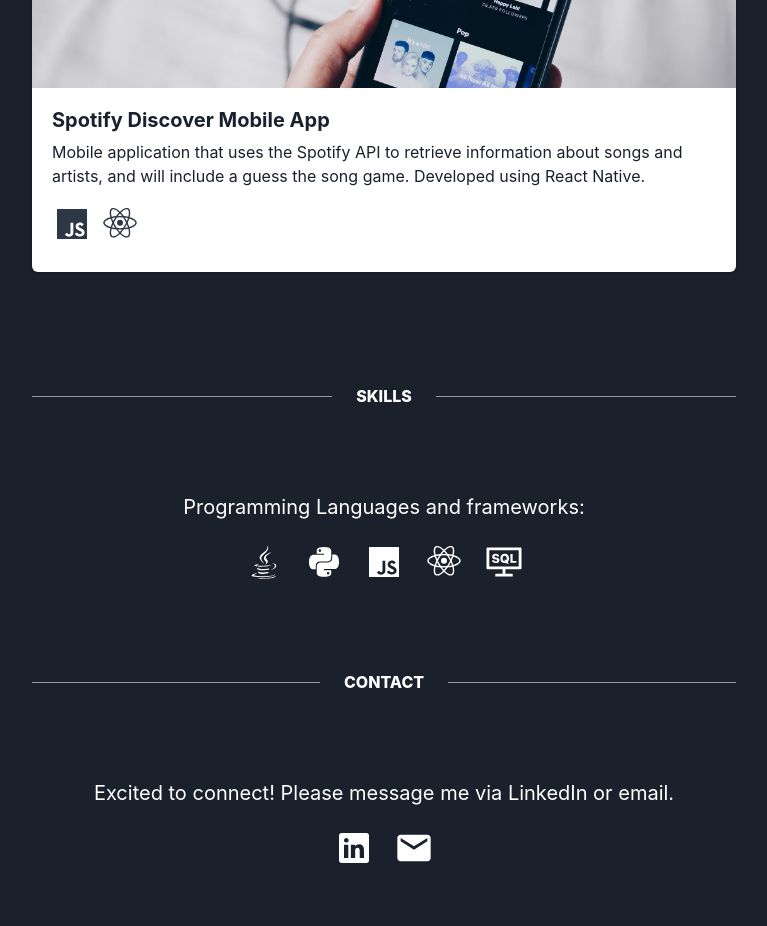
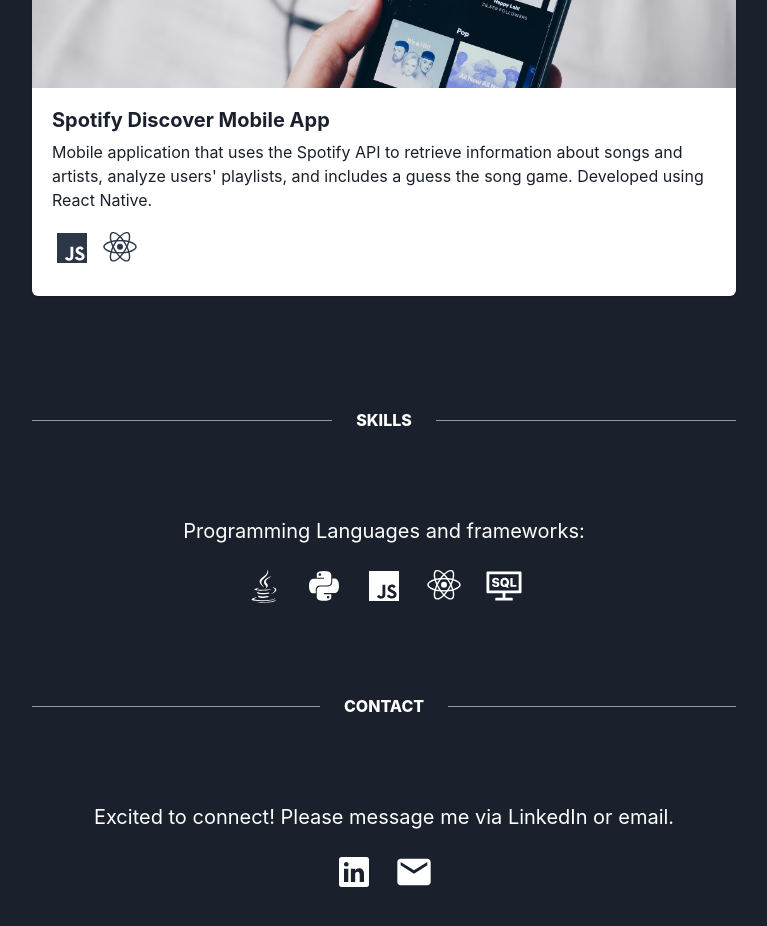
Before and after one commit to eden-chung/Portfolio, a React (Create React App) app: page /#/ in a window 1280 px wide. Shown: the part 2700-3626 px from the top of the page, without its empty margins (256-1023 px from the left). Built offline with nearby package versions, Linux system fonts and the light colour scheme.

Commit message:
modify spotify

```diff
--- a/src/Projects.js
+++ b/src/Projects.js
@@ -232,7 +232,7 @@
                                             <Stack>
                                                 <CardBody align="left">
                                                     <Heading size="md">Spotify Discover Mobile App</Heading>
-                                                    <Text py={2}>Mobile application that uses the Spotify API to retrieve information about songs and artists, and will include a guess the song game. Developed using React Native.</Text>
+                                                    <Text py={2}>Mobile application that uses the Spotify API to retrieve information about songs and artists, analyze users' playlists, and includes a guess the song game. Developed using React Native.</Text>
                                                     <HStack py={2}>
                                                         {/*
                                                         <a href={"www.linkedin.com"}>
```
